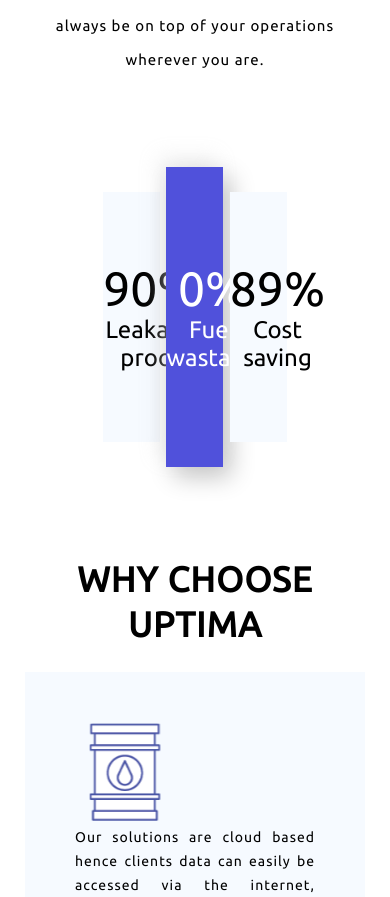
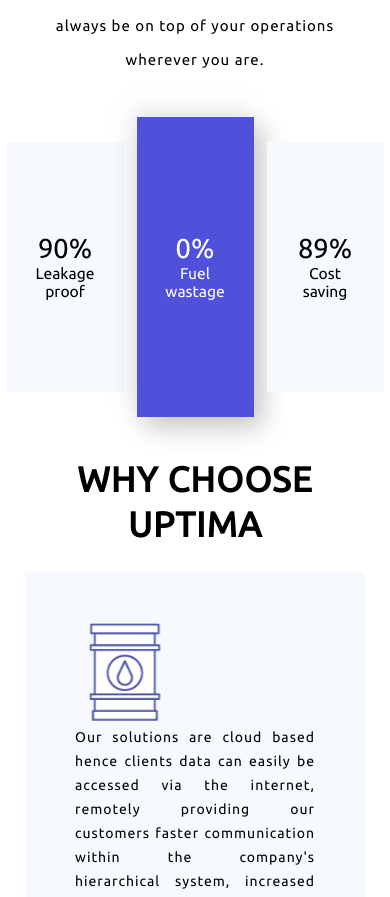
Before and after one commit to UptimaNGR/uptima-frontend, a Vue app: page / in a window 390 px wide. Shown: the part 3287-4184 px from the top of the page. Built offline with nearby package versions, Linux system fonts and the light colour scheme; what vue-form-wizard, vue-session would draw is missing.

Commit message:
very minor change
mobile responsiveness

```diff
--- a/public/index.html
+++ b/public/index.html
@@ -5,7 +5,7 @@
     <meta http-equiv="X-UA-Compatible" content="IE=edge" />
     <meta name="viewport" content="width=device-width,initial-scale=1.0" />
     <link rel="icon" href="<%= BASE_URL %>icon.svg" />
-    <title><%= htmlWebpackPlugin.options.title %></title>
+    <title>U-Track</title>
     <link
       href="https://fonts.googleapis.com/css2?family=Ubuntu&display=swap"
       rel="stylesheet"
@@ -14,7 +14,7 @@
   <body>
     <noscript>
       <strong
-        >We're sorry but <%= htmlWebpackPlugin.options.title %> doesn't work
+        >We're sorry but Uptima doesn't work
         properly without JavaScript enabled. Please enable it to
         continue.</strong
       >
--- a/src/views/Home.vue
+++ b/src/views/Home.vue
@@ -449,23 +449,23 @@
   color: #000000;
 }
 .section-3 {
-  padding: 50px 100px;
+  padding: auto;
   display: inline-flex;
   justify-content: center;
-  min-width: 100%;
+  width: 100%;
   max-width: 100%;
 }
 .section-3 h2 {
   font-style: normal;
   font-weight: normal;
-  font-size: 150%;
+  font-size: 4vmin;
   text-align: center;
   /* line-height: 80px; */
 }
 .section-3 h3 {
   font-style: normal;
   font-weight: normal;
-  font-size: 300%;
+  font-size: 7vmin;
   /* line-height: 57px; */
   text-align: center;
 }
```
Also changed, not shown: 1 other file (tests, documents, lock files or other folders).
